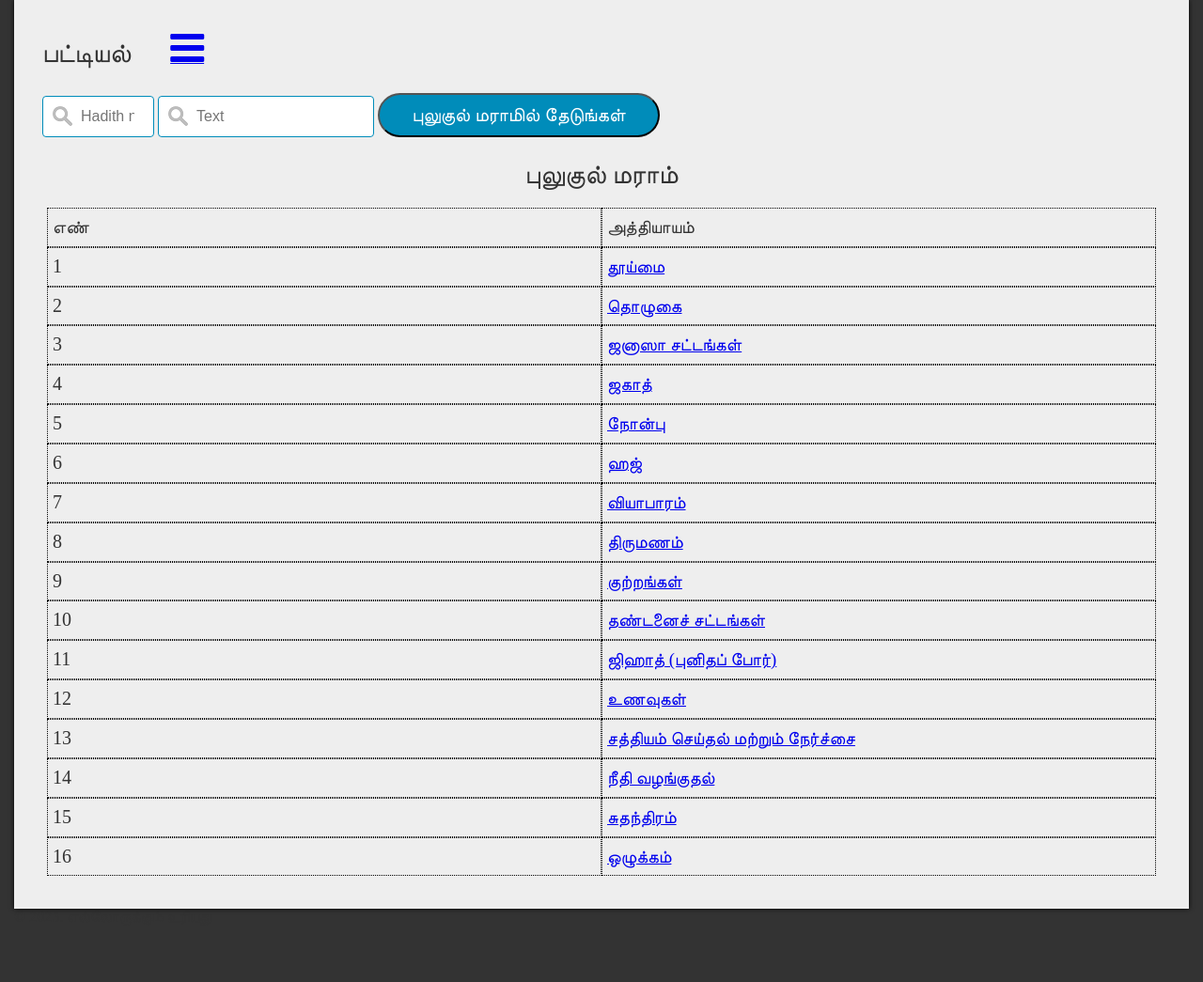
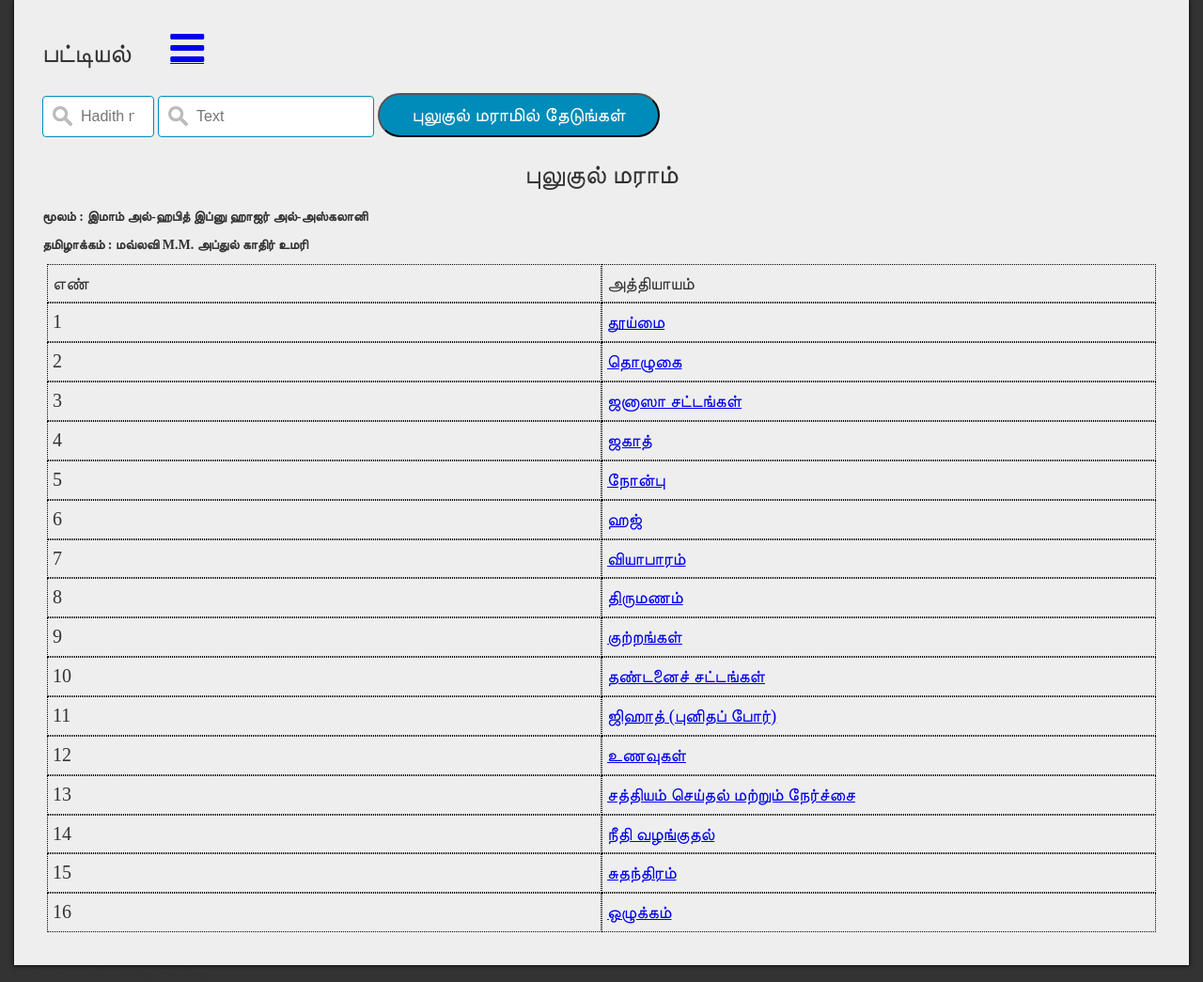
Before and after one commit to codeforweb/tamilislam, a Jekyll site: the page built from pages/hadith/bulugulmaram/bulugIndex.html, in a window 1280 px wide. Shown: the whole page at 94% size. Built offline with Jekyll 4.4.1, drawn with Linux system fonts in a browser that asks for light colours; before the commit the page ends 985 px from its top, so only the background shows below that.

Commit message:
Add author

```diff
--- a/pages/hadith/bulugulmaram/bulugIndex.html
+++ b/pages/hadith/bulugulmaram/bulugIndex.html
@@ -11,6 +11,9 @@ layout: default
 
 <div id='container' class="tamil">
 	<h1 id="name">புலுகுல் மராம்</h1>
+	<h3> மூலம் : இமாம் அல்-ஹபித் இப்னு ஹாஜர் அல்-அஸ்கலானி
+		<br> தமிழாக்கம் : மவ்லவி M.M. அப்துல் காதிர் உமரி
+	</h3>
 
 	<div id="index-template" style="display: none">			<!-- Dust template -->
 		{#bmnames}
```
